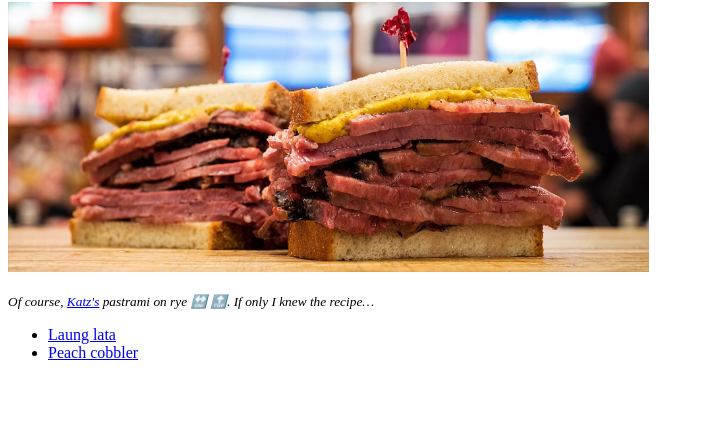
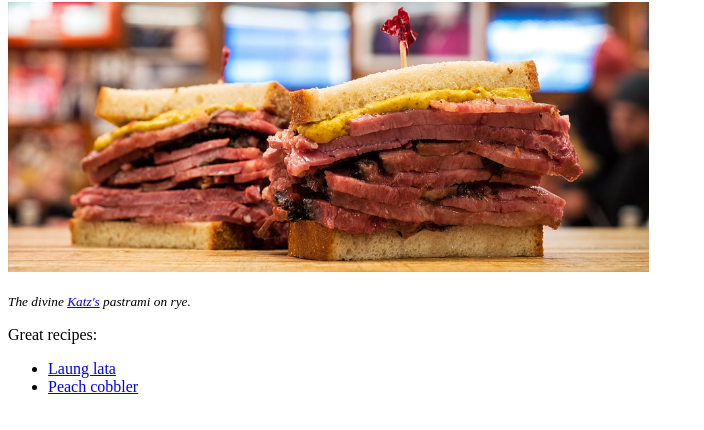
Before and after one commit to ishanjmukherjee/odin-project-recipes, a plain HTML site: page index.html in a window 1280 px wide. Shown: the part 78-508 px from the top of the page, without its empty margins (0-704 px from the left). Drawn offline with Linux system fonts and the light colour scheme.

Commit message:
descriptor text before list on homepage

```diff
--- a/index.html
+++ b/index.html
@@ -9,9 +9,10 @@
     <h1>A few of my favorite things</h1>
     <img src="images/katzs-pastrami-on-rye.jpg" height="270">
     <p>
-        <small><i>Of course, <a href="https://katzsdelicatessen.com/" target="_blank" rel="noopener noreferrer">Katz's</a> pastrami on rye 🔛 🔝. If only I knew the recipe…</i></small>
+        <small><i>The divine <a href="https://katzsdelicatessen.com/" target="_blank" rel="noopener noreferrer">Katz's</a> pastrami on rye.</i></small>
     </p>
     <p>
+        Great recipes:
         <ul>
             <li><a href="recipes/laung-lata.html">Laung lata</a></li>
             <li><a href="recipes/peach-cobbler.html">Peach cobbler</li>
```
